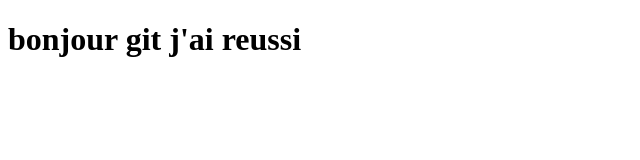
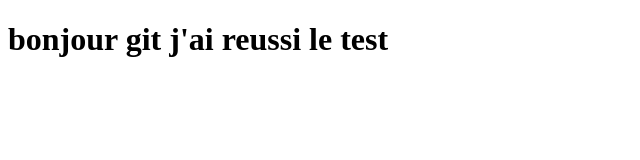
Before and after one commit to abdoul-fay/test, a plain HTML site: page index.html in a window 1280 px wide. Shown: the whole page, without its empty margins (0-640 px from the left). Drawn offline with Linux system fonts and the light colour scheme.

Commit message:
Update index.html

```diff
--- a/index.html
+++ b/index.html
@@ -6,6 +6,6 @@
     <title>Document</title>
 </head>
 <body>
-    <h1>bonjour git j'ai reussi </h1>
+    <h1>bonjour git j'ai reussi le test </h1>
 </body>
 </html>
```
